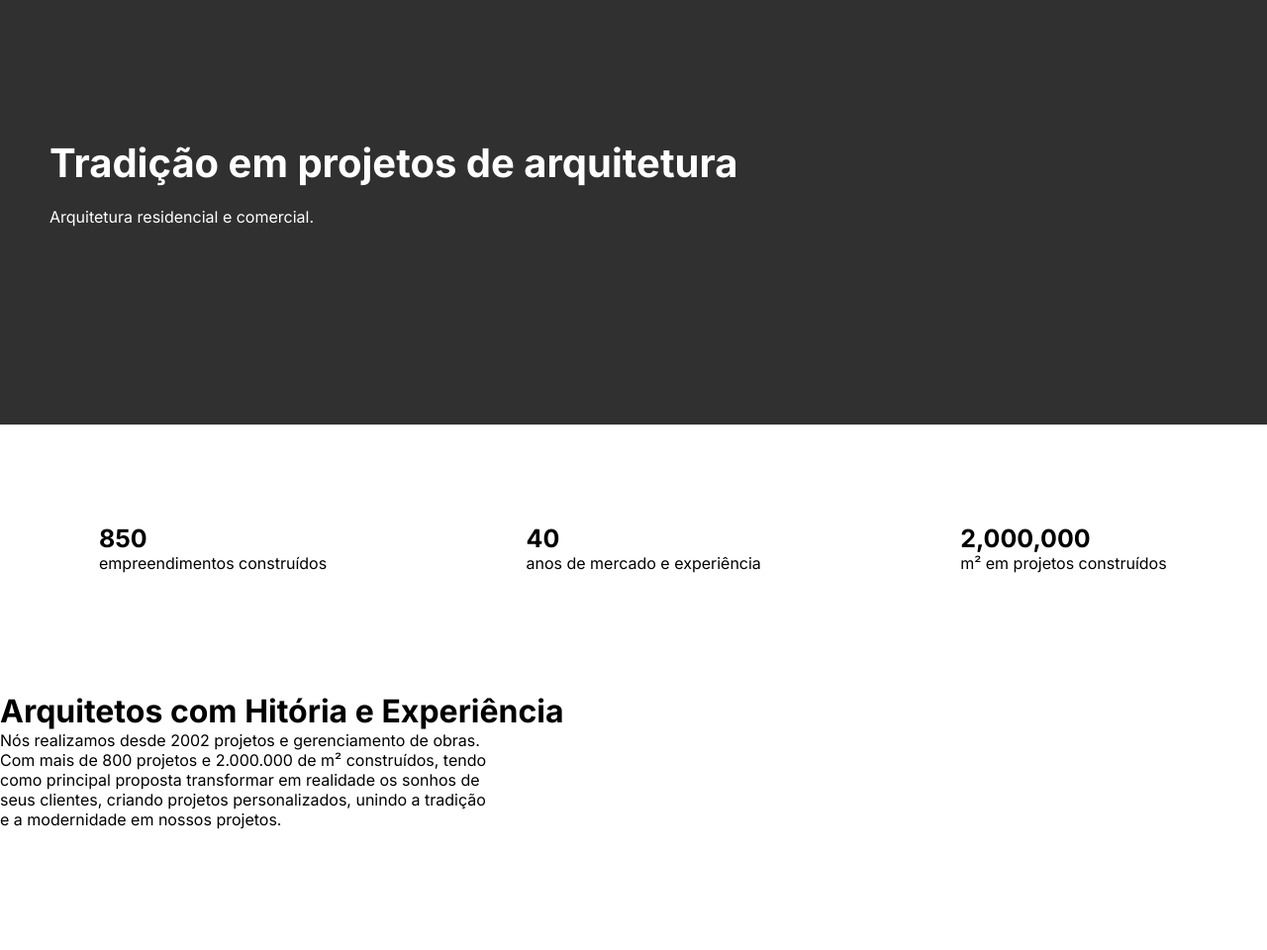
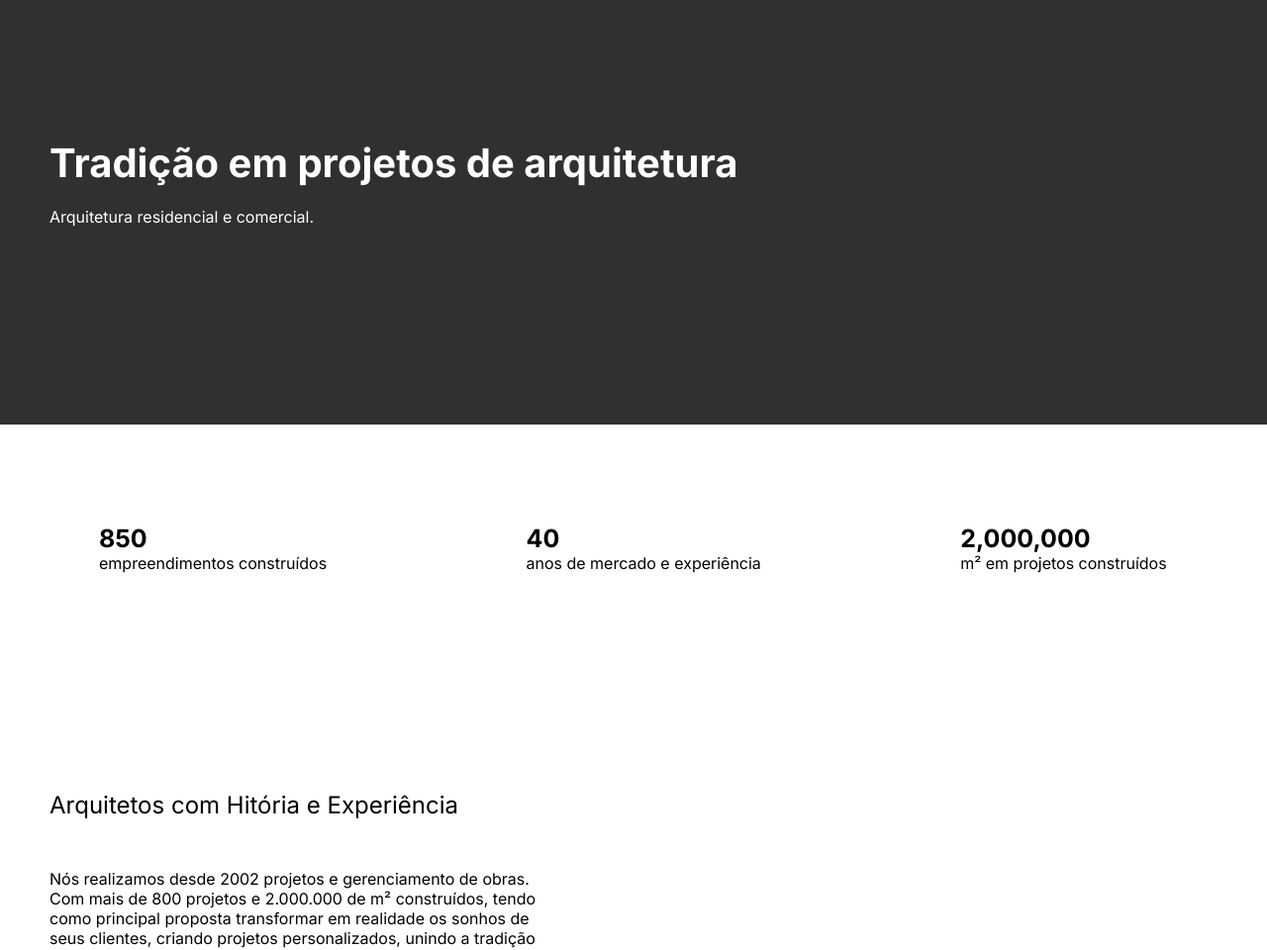
Before and after one commit to Agmar25/RID145795_Desafio1, a plain HTML site: page index.html in a window 1280 px wide. Shown: the top 960 px of the page at 99% size. Before the commit the page ends 838 px from the top, so only its background shows below. Drawn offline with Linux system fonts and the light colour scheme.

Commit message:
ADD
imagens

```diff
--- a/index.html
+++ b/index.html
@@ -39,9 +39,9 @@
 
     <!--HITÓRIA DA LOJA-->
     <div>
-        <h1 id="titulo-historia">
+        <h2 id="titulo-historia">
             Arquitetos com Hitória e Experiência
-        </h1>
+        </h2>
         <p id="texto-historia">
             Nós realizamos desde 2002 projetos e gerenciamento de obras. <br>
             Com mais de 800 projetos e 2.000.000 de m² construídos, tendo <br>
@@ -49,6 +49,7 @@
             seus clientes, criando projetos personalizados, unindo a tradição <br>
             e a modernidade em nossos projetos.
         </p>
+        <img id="sala" src="imagens/sala.svg" alt="">
     </div>
 </body>
 </html>
--- a/style.css
+++ b/style.css
@@ -39,3 +39,14 @@
     margin: 100px;
     padding-bottom: 20px;
 }
+
+#titulo-historia{
+    margin: 100px 0px 10px 50px ;
+    font-weight: normal;
+}
+
+#texto-historia{
+    margin-top: 50px;
+    margin-left: 50px;
+    padding-bottom: 100px;
+}
```
Also changed, not shown: imagens/sala.svg (added).
